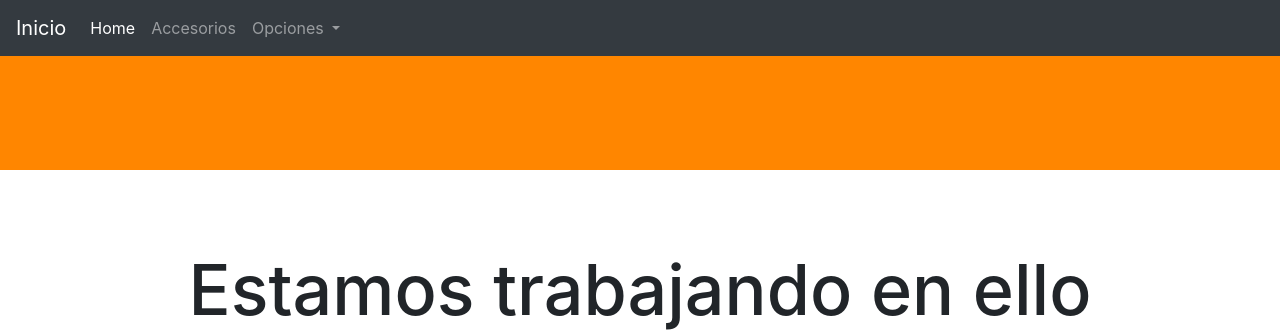
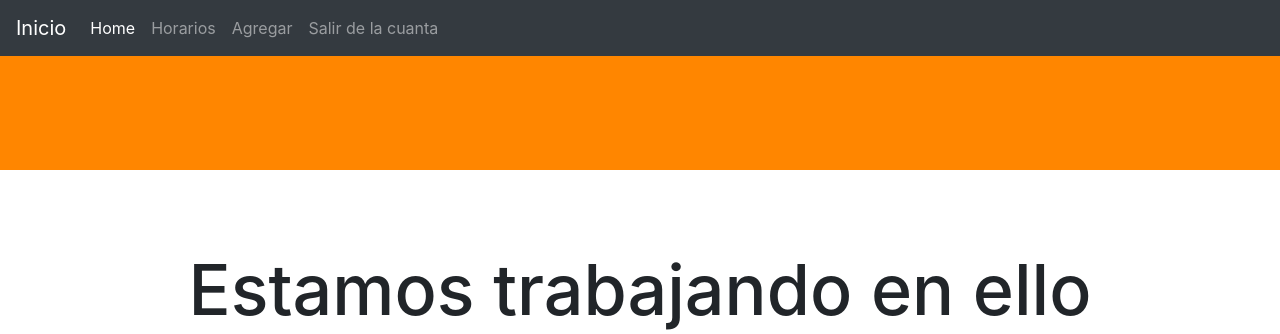
Before and after one commit to FireSoul512/AppWebDispensador, a Django app: page /next/ in a window 1280 px wide. Shown: the top 334 px of the page. Run offline with Django 3.2, Linux system fonts and the light colour scheme; some libraries are stand-ins or nearby versions.

Commit message:
Update next.html

```diff
--- a/templates/index/next.html
+++ b/templates/index/next.html
@@ -23,18 +23,13 @@
                       <a class="nav-link" href="{% url 'index' %}">Home <span class="sr-only"></span></a>
                     </li>
                     <li class="nav-item">
-                      <a class="nav-link" href="{% url 'next' %}">Accesorios</a>
+                      <a class="nav-link" href="{% url 'hora_list' %}">Horarios</a>
                     </li>
-                    <li class="nav-item dropdown">
-                      <a class="nav-link dropdown-toggle" href="#" id="navbarDropdown" role="button" data-toggle="dropdown" aria-haspopup="true" aria-expanded="false">
-                        Opciones
-                      </a>
-                      <div class="dropdown-menu" aria-labelledby="navbarDropdown">
-                        <a class="dropdown-item" href="{% url 'next' %}">Activar notificaciones</a>
-                        <a class="dropdown-item" href="{% url 'configure' %}">Automatizar proceso</a>
-                        <div class="dropdown-divider"></div>
-                        <a class="dropdown-item" href="{% url 'logout' %}">Salir</a>
-                      </div>
+                    <li class="nav-item">
+                      <a class="nav-link" href="{% url 'hora_create' %}">Agregar</a>
+                    </li>
+                    <li class="nav-item">
+                        <a class="nav-link" href="{%url 'logout'%}">Salir de la cuanta</a>
                     </li>
                   </ul>
                 </div>
```
